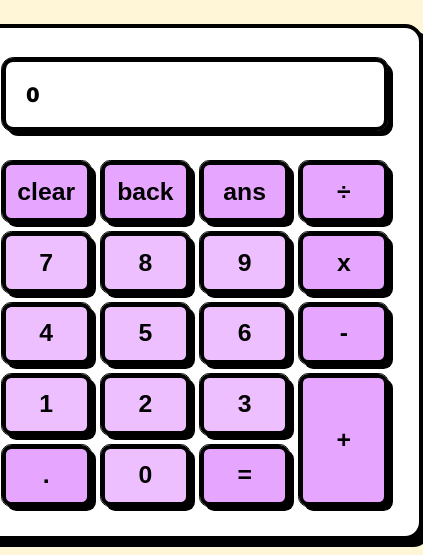
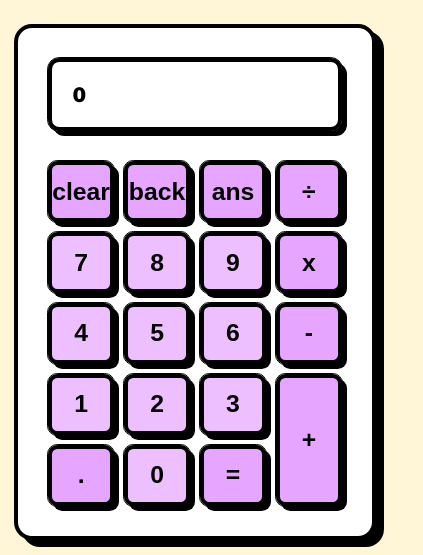
Before and after one commit to Arthurpmrs/odin_calculator, a plain HTML site: page index.html in a window 390 px wide. Shown: the part 128-683 px from the top of the page, 423 px wide, since content can reach past the window. Drawn offline with nearby package versions, Linux system fonts and the light colour scheme.

Commit message:
Make it responsive for small screens

```diff
--- a/index.html
+++ b/index.html
@@ -10,7 +10,7 @@
         href="https://fonts.googleapis.com/css2?family=Archivo+Black&family=Public+Sans:ital,wght@0,100;0,200;0,300;0,400;0,500;0,600;0,700;0,800;0,900;1,100;1,200;1,300;1,400;1,500;1,600;1,700;1,800;1,900&display=swap"
         rel="stylesheet">
     <link rel="stylesheet" href="main.css">
-    <title>Document</title>
+    <title>Kalkulatohr</title>
 </head>
 
 <body>
--- a/main.css
+++ b/main.css
@@ -60,6 +60,8 @@ main {
     gap: 0.5em;
 }
 
+
+
 .numpad #btn-sum {
     grid-row: 4 / 6;
     grid-column: 4 / 4;
@@ -79,6 +81,16 @@ button {
     cursor: pointer;
     transform: translate(0);
     transition: transform 100ms ease, box-shadow 100ms ease;
+}
+
+@media (max-width: 430px) {
+    .numpad {
+        grid-template-columns: repeat(4, 4fr);
+    }
+
+    button {
+        width: initial;
+    }
 }
 
 button:not(.number) {
```
